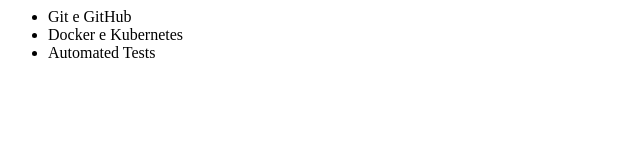
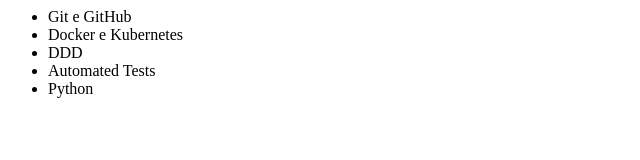
Before and after one commit to lucascarvalhomoreira/portal, a plain HTML site: page Home.html in a window 1280 px wide. Shown: the whole page, without its empty margins (0-640 px from the left). Drawn offline with Linux system fonts and the light colour scheme.

Commit message:
adicionando novo lab de python

```diff
--- a/Home.html
+++ b/Home.html
@@ -4,7 +4,9 @@
     <ul>
       <li>Git e GitHub</li>
       <li>Docker e Kubernetes</li>
+      <li>DDD</li>
       <li>Automated Tests</li>
+      <li>Python</li>
     <ul>
   </body>
 </html>
```
